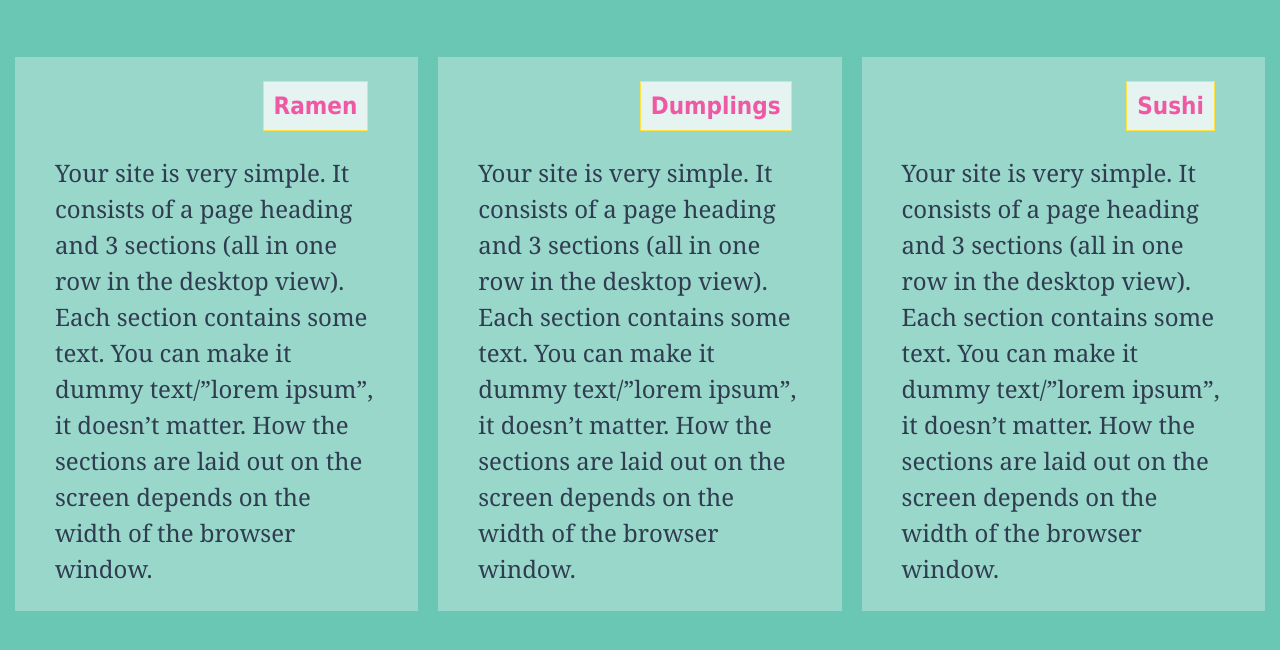
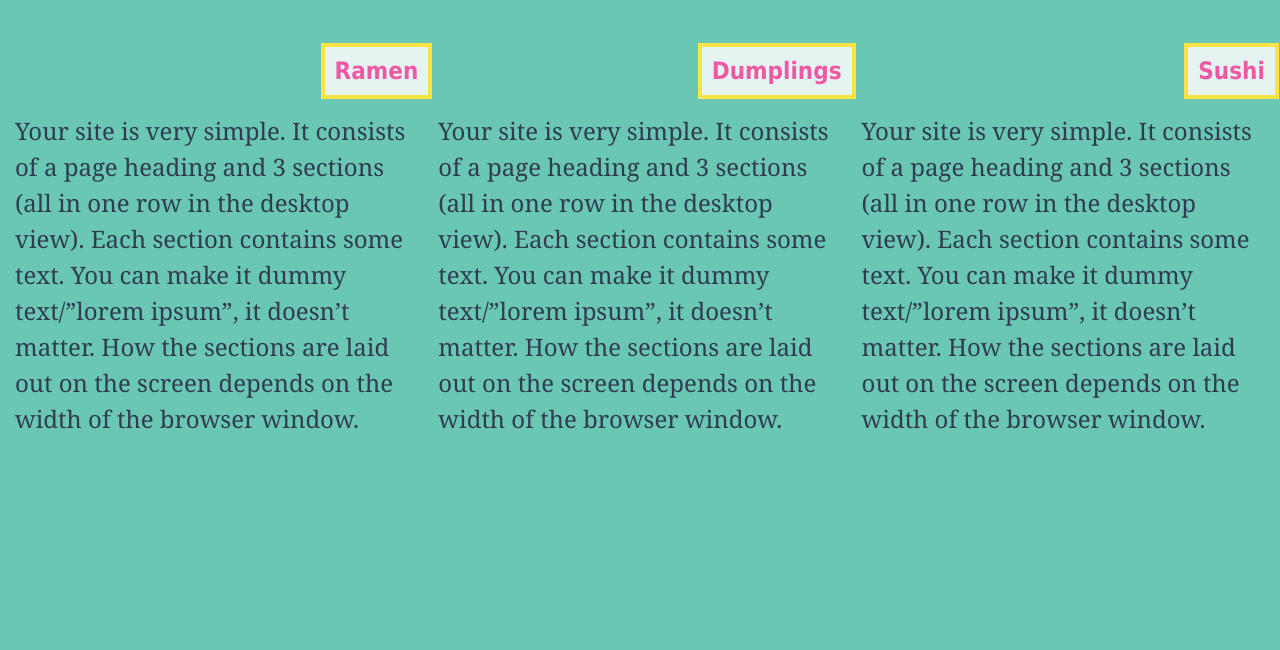
Before and after one commit to Qurratul/mod2_submission, a plain HTML site: page index.html in a window 1280 px wide. Shown: the part 86-736 px from the top of the page. Drawn offline with Linux system fonts and the light colour scheme.

Commit message:
edited to look like the provided illustration

```diff
--- a/css/style.css
+++ b/css/style.css
@@ -1,7 +1,8 @@
 
-* {
+*{
   box-sizing: border-box;
 }
+
 body{
   background-color: #6ac7b4;
   margin: 0;
@@ -59,25 +60,32 @@ h1{
   margin: 45px 0;
 }
 
-section{
-  background-color: #99d7cb;
-  border: 10px solid #6ac7b4;
-  padding: 0 40px 0;
+.wrap{
+  background-color: #e3e3e3;
+  border: 4px solid #666;
+  float: left;
+  margin: 10px;
 }
 
+
 section>h3{
+  margin:0px;
+  padding: 10px;
   background-color: #e5f3f1;
-  float: right;
   color: #ef59a4;
   font-family: tahoma;
   font-size: 1.5em;
+  float: right;
+  clear: both;
+  border: 4px solid #ffe345;
+  position: relative;
+  top: -4px;
+  left: 4px;
+}
+section>p{
+  margin: 0px;
   padding: 10px;
-  clear: both;
-  border: 1px solid #ffe345;
-  margin-right: 10px;
-}
-
-p{
+  float: left;
   font-family: georgia;
   font-size: 1.5em;
   line-height: 1.5em;
```
